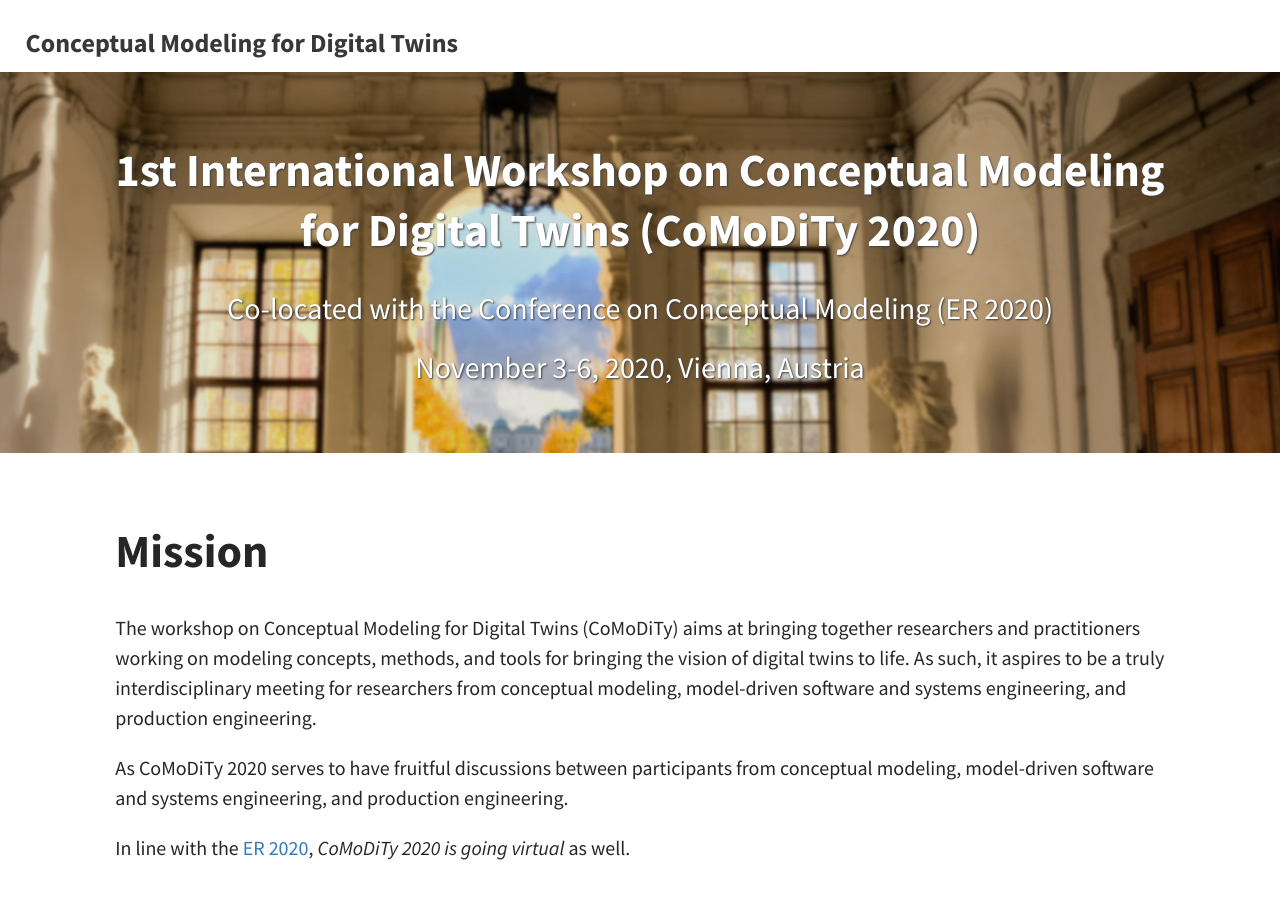
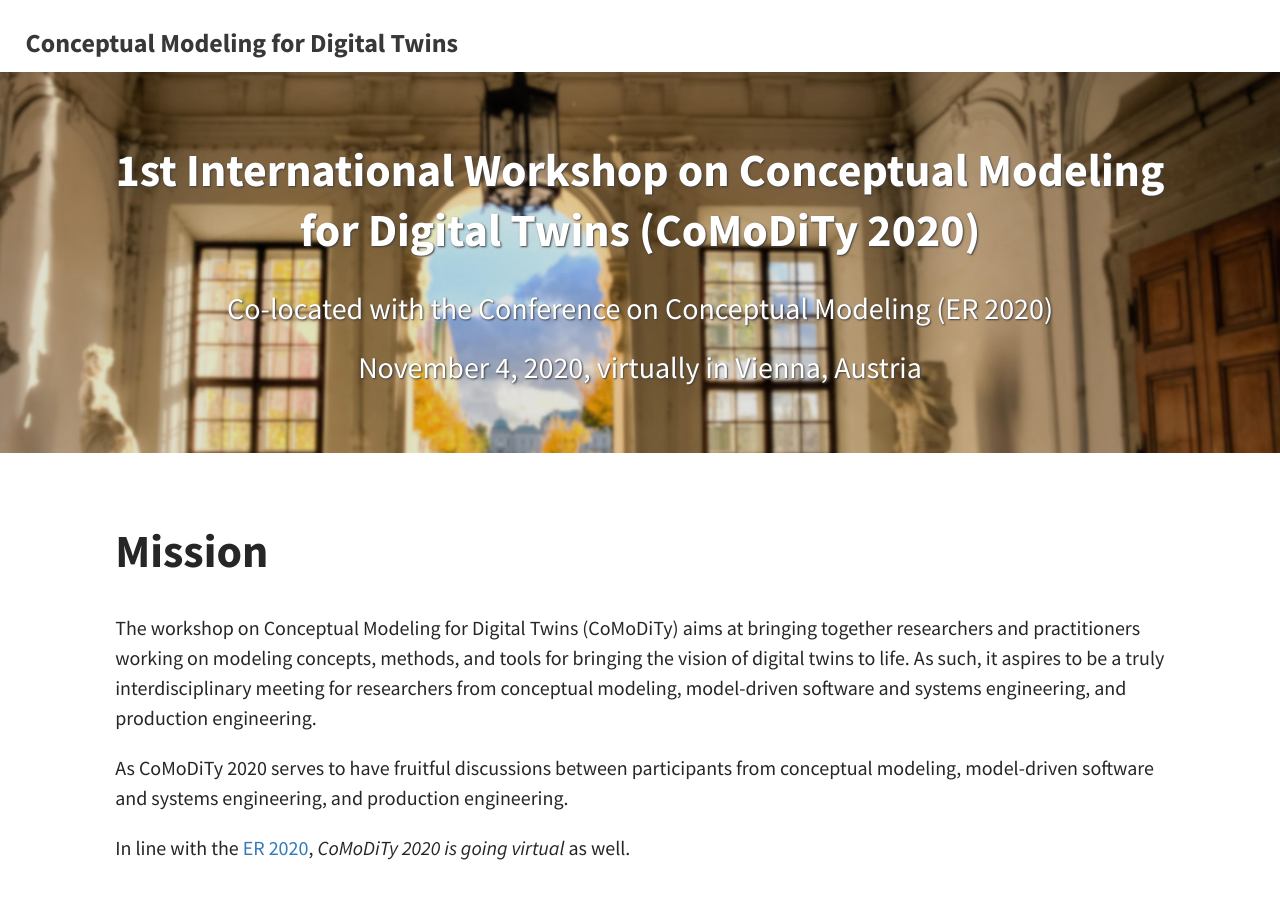
Before and after one commit to comodity/comodity.github.io, a Jekyll site: the page built from index.html, in a window 1280 px wide and 900 px high. Built offline with Jekyll 4.4.1, drawn with Linux system fonts in a browser that asks for light colours; the list of posts is cut into pages by our own code.

Commit message:
Update home.html

```diff
--- a/_layouts/home.html
+++ b/_layouts/home.html
@@ -21,7 +21,7 @@ layout: default
     </h1>
     <h3 class="subtitle">Co-located with the Conference on Conceptual Modeling (ER 2020)</h3>
 
-    <h3 class="subtitle">November 3-6, 2020, Vienna, Austria</h3>
+    <h3 class="subtitle">November 4, 2020, virtually in Vienna, Austria</h3>
   </header>
 
   <section class="post-content">
```
